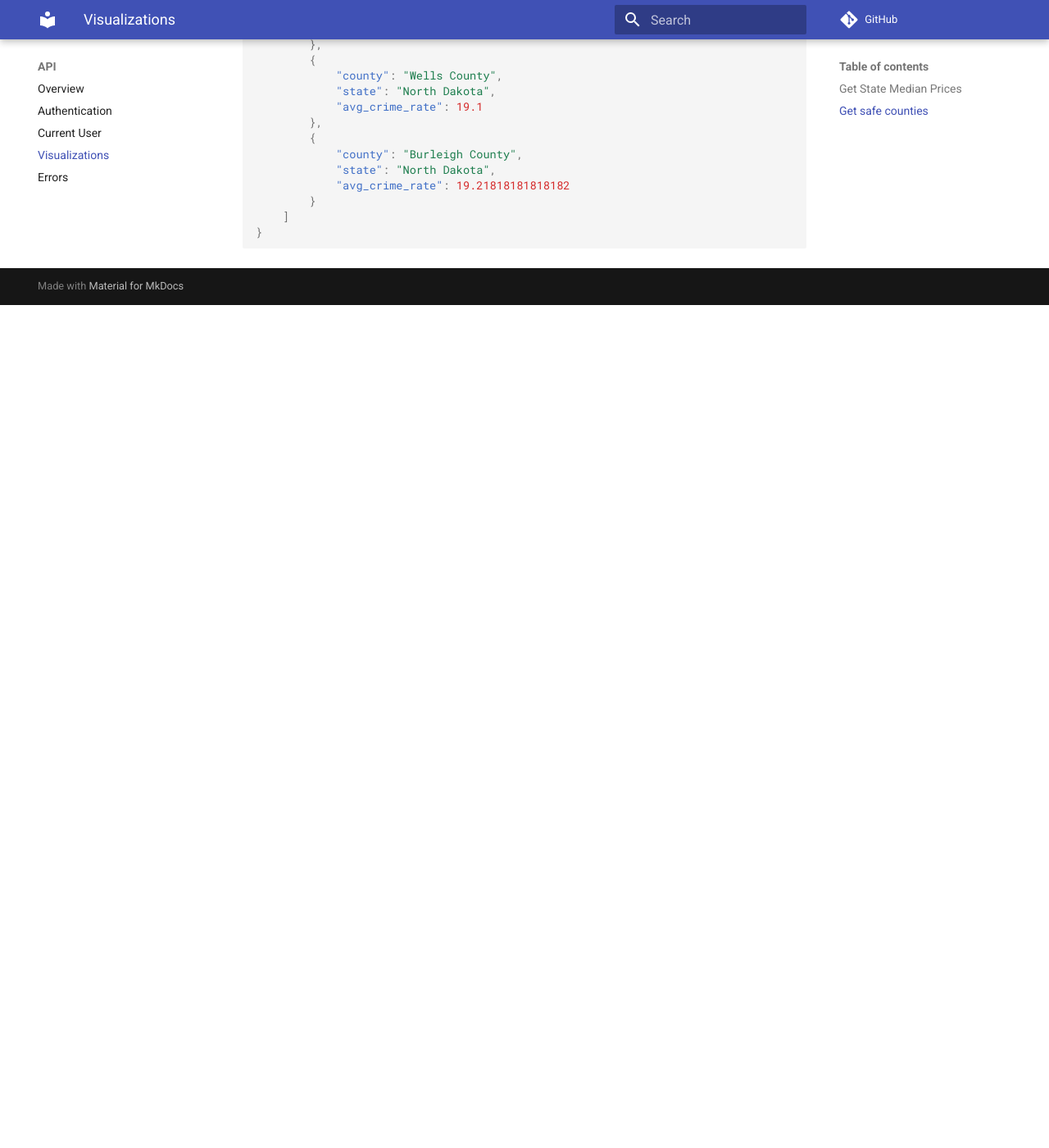
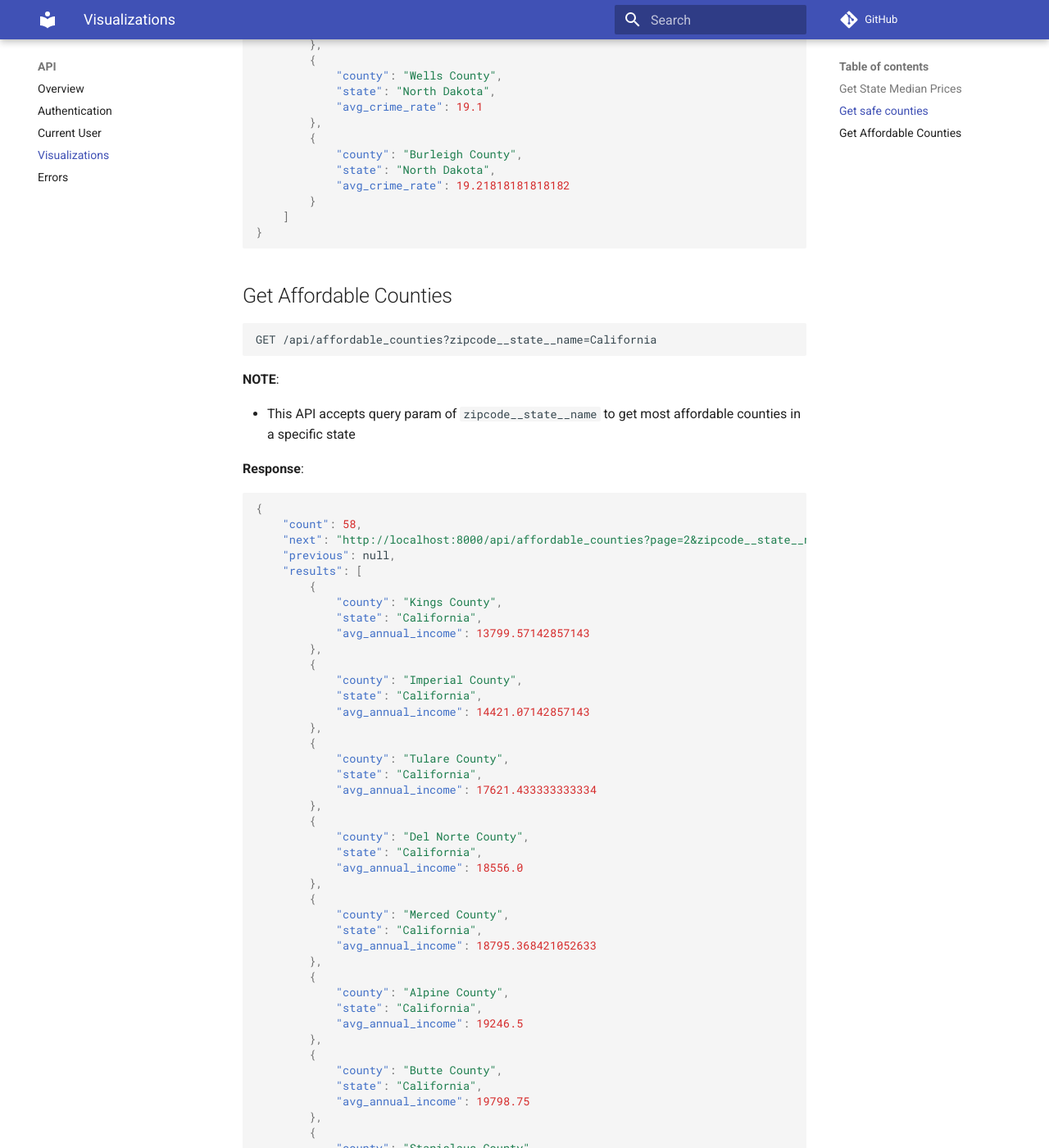
Before and after one commit to qviet1602/House_price_prediction, an MkDocs documentation site: the page built from docs/api/3-visualizations.md, in a window 1280 px wide and 1400 px high, scrolled down 8672 px. Shown: the whole window at 82% size. Built offline with MkDocs 1.6.1 and Material for MkDocs 9.7.7, drawn with Linux system fonts in a browser that asks for light colours; comment, search, counter and statistics services are not loaded; before the commit the page ends 9044 px from its top, so only the background shows below that; some of the changed text lies outside the part shown.

Commit message:
feat(vis/api): API for affordable homes

````diff
--- a/docs/api/3-visualizations.md
+++ b/docs/api/3-visualizations.md
@@ -460,3 +460,175 @@ __Response__:
     ]
 }
 ```
+
+## Get Affordable Counties
+
+```
+GET /api/affordable_counties?zipcode__state__name=California
+```
+
+__NOTE__:
+
+ - This API accepts query param of `zipcode__state__name` to get most affordable counties in a specific state
+
+__Response__:
+
+```json
+{
+    "count": 58,
+    "next": "http://localhost:8000/api/affordable_counties?page=2&zipcode__state__name=California",
+    "previous": null,
+    "results": [
+        {
+            "county": "Kings County",
+            "state": "California",
+            "avg_annual_income": 13799.57142857143
+        },
+        {
+            "county": "Imperial County",
+            "state": "California",
+            "avg_annual_income": 14421.07142857143
+        },
+        {
+            "county": "Tulare County",
+            "state": "California",
+            "avg_annual_income": 17621.433333333334
+        },
+        {
+            "county": "Del Norte County",
+            "state": "California",
+            "avg_annual_income": 18556.0
+        },
+        {
+            "county": "Merced County",
+            "state": "California",
+            "avg_annual_income": 18795.368421052633
+        },
+        {
+            "county": "Alpine County",
+            "state": "California",
+            "avg_annual_income": 19246.5
+        },
+        {
+            "county": "Butte County",
+            "state": "California",
+            "avg_annual_income": 19798.75
+        },
+        {
+            "county": "Stanislaus County",
+            "state": "California",
+            "avg_annual_income": 20368.541666666668
+        },
+        {
+            "county": "Fresno County",
+            "state": "California",
+            "avg_annual_income": 20387.29090909091
+        },
+        {
+            "county": "Siskiyou County",
+            "state": "California",
+            "avg_annual_income": 20690.238095238095
+        },
+        {
+            "county": "Glenn County",
+            "state": "California",
+            "avg_annual_income": 20932.166666666668
+        },
+        {
+            "county": "Modoc County",
+            "state": "California",
+            "avg_annual_income": 21405.545454545456
+        },
+        {
+            "county": "Lake County",
+            "state": "California",
+            "avg_annual_income": 21415.785714285714
+        },
+        {
+            "county": "Kern County",
+            "state": "California",
+            "avg_annual_income": 21639.977777777778
+        },
+        {
+            "county": "Inyo County",
+            "state": "California",
+            "avg_annual_income": 21759.272727272728
+        },
+        {
+            "county": "Tehama County",
+            "state": "California",
+            "avg_annual_income": 21972.416666666668
+        },
+        {
+            "county": "San Bernardino County",
+            "state": "California",
+            "avg_annual_income": 22417.14457831325
+        },
+        {
+            "county": "Trinity County",
+            "state": "California",
+            "avg_annual_income": 22456.69230769231
+        },
+        {
+            "county": "Mendocino County",
+            "state": "California",
+            "avg_annual_income": 23183.958333333332
+        },
+        {
+            "county": "Humboldt County",
+            "state": "California",
+            "avg_annual_income": 23283.2
+        },
+        {
+            "county": "Shasta County",
+            "state": "California",
+            "avg_annual_income": 23530.416666666668
+        },
+        {
+            "county": "Colusa County",
+            "state": "California",
+            "avg_annual_income": 23758.625
+        },
+        {
+            "county": "Mono County",
+            "state": "California",
+            "avg_annual_income": 24266.714285714286
+        },
+        {
+            "county": "Yuba County",
+            "state": "California",
+            "avg_annual_income": 24296.875
+        },
+        {
+            "county": "Riverside County",
+            "state": "California",
+            "avg_annual_income": 24985.565217391304
+        },
+        {
+            "county": "Lassen County",
+            "state": "California",
+            "avg_annual_income": 25129.384615384613
+        },
+        {
+            "county": "Plumas County",
+            "state": "California",
+            "avg_annual_income": 25288.785714285714
+        },
+        {
+            "county": "San Joaquin County",
+            "state": "California",
+            "avg_annual_income": 25357.533333333333
+        },
+        {
+            "county": "Madera County",
+            "state": "California",
+            "avg_annual_income": 25939.833333333332
+        },
+        {
+            "county": "Tuolumne County",
+            "state": "California",
+            "avg_annual_income": 25950.555555555555
+        }
+    ]
+}
+```
````
Also changed, not shown: 3 other files.
